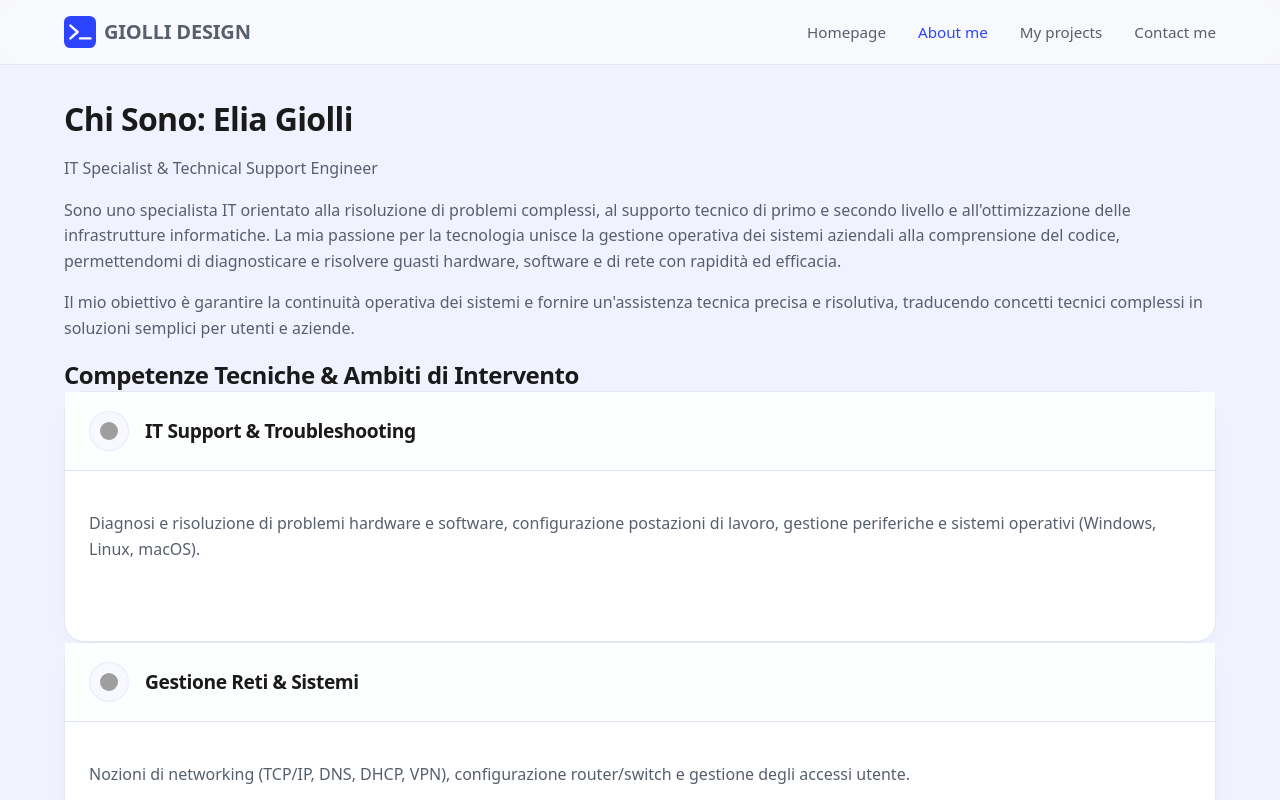
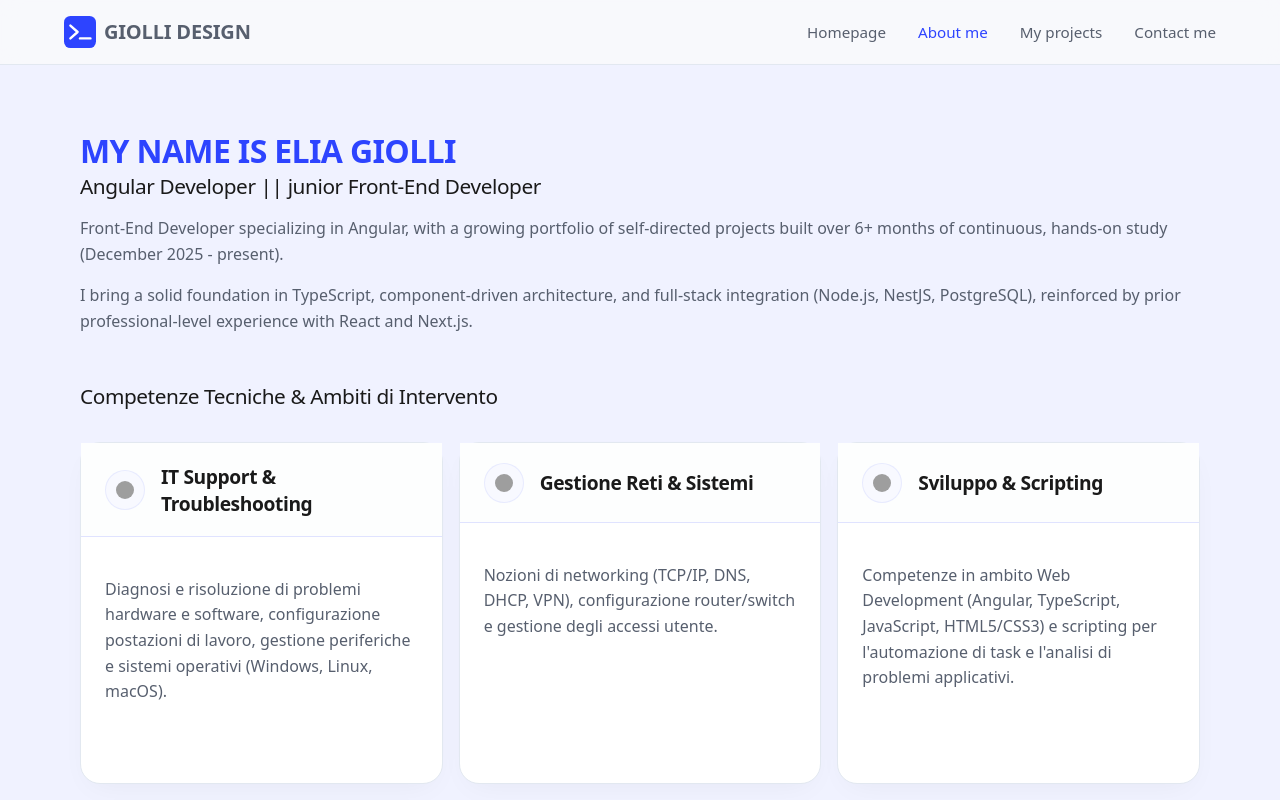
Before and after one commit to EliaGiolli/portfolio-elia-angular, an Angular app: page /about in a window 1280 px wide. Shown: the top 800 px of the page. Built offline with nearby package versions, Linux system fonts and the light colour scheme; grey boxes are pictures that could not be loaded.

Commit message:
started restyling of the about route

```diff
--- a/src/app/features/about/about-me/about-me.css
+++ b/src/app/features/about/about-me/about-me.css
@@ -1,70 +1,31 @@
-/* ==========================================================================
-   STYLES PER COMPONENTE APP-CARD (card.css)
-   ========================================================================== */
-
-:host {
-  display: block;
-  height: 100%;
+article {
+  padding: 2rem 1rem;
+  display: flex;
+  flex-direction: column;
+  align-items: center;
+  justify-content: center;
 }
 
-.custom-card {
-  background-color: var(--bg-background-primary);
-  border: 1px solid var(--bg-accent-secondary);
-  border-radius: 12px;
-  padding: 1.5rem;
-  display: flex;
-  flex-direction: column;
-  height: 100%;
-  transition: transform 0.2s ease, box-shadow 0.2s ease, border-color 0.2s ease;
+h1 {
+  color: var(--text-accent-primary);
+  font-size: 2rem;
+  font-weight: 700;
+  text-transform: uppercase;
 }
 
-.custom-card:hover {
-  transform: translateY(-2px);
-  box-shadow: 0 10px 25px -5px rgba(45, 68, 255, 0.08);
-  border-color: var(--bg-accent-primary);
+.subtitle{
+  color: var(--text-primary);
+  font-size: 1.3rem;
+  font-weight: 500;
 }
 
-.card-header {
-  display: flex;
-  align-items: center;
-  gap: 1rem;
-  margin-bottom: 1rem;
+.skills-grid {
+  margin-top: 2rem;
+
+  .cards-layout{
+    margin-top: 2rem;
+    display: grid;
+    grid-template-columns: repeat(3, 1fr);
+    gap: 1rem;
+  }
 }
-
-.card-header app-icon {
-  display: flex;
-  align-items: center;
-  justify-content: center;
-  flex-shrink: 0;
-}
-
-.header-content h3 {
-  color: var(--text-primary);
-  font-size: 1.25rem;
-  font-weight: 600;
-  margin: 0;
-}
-
-.card-body {
-  flex-grow: 1;
-}
-
-.card-body p {
-  color: var(--text-secondary);
-  font-size: 0.95rem;
-  line-height: 1.6;
-  margin: 0 0 1rem 0;
-}
-
-.card-body p:last-child {
-  margin-bottom: 0;
-}
-
-.card-footer {
-  margin-top: 1.5rem;
-  padding-top: 1rem;
-  border-top: 1px solid var(--bg-accent-secondary);
-  display: flex;
-  align-items: center;
-  justify-content: space-between;
-}
--- a/src/app/features/about/about-me/about-me.html
+++ b/src/app/features/about/about-me/about-me.html
@@ -2,20 +2,20 @@
 
   <!-- HEADER / INTRODUZIONE -->
   <header class="about-header">
-    <h1 class="text-accent">Chi Sono: Elia Giolli</h1>
-    <p class="subtitle">IT Specialist & Technical Support Engineer</p>
+    <h1>My name is Elia Giolli</h1>
+    <h2 class="subtitle">Angular Developer || junior Front-End Developer</h2>
 
-    <p class="intro-text">
-      Sono uno specialista IT orientato alla risoluzione di problemi complessi, al supporto tecnico di primo e secondo livello e all'ottimizzazione delle infrastrutture informatiche. La mia passione per la tecnologia unisce la gestione operativa dei sistemi aziendali alla comprensione del codice, permettendomi di diagnosticare e risolvere guasti hardware, software e di rete con rapidità ed efficacia.
+    <p>
+      Front-End Developer specializing in Angular, with a growing portfolio of self-directed projects built over 6+ months of continuous, hands-on study (December 2025 - present).
     </p>
-    <p class="intro-text">
-      Il mio obiettivo è garantire la continuità operativa dei sistemi e fornire un'assistenza tecnica precisa e risolutiva, traducendo concetti tecnici complessi in soluzioni semplici per utenti e aziende.
+    <p>
+      I bring a solid foundation in TypeScript, component-driven architecture, and full-stack integration (Node.js, NestJS, PostgreSQL), reinforced by prior professional-level experience with React and Next.js.
     </p>
   </header>
 
   <!-- SEZIONE CARDS COMPETENZE -->
   <section class="skills-grid">
-    <h2 class="section-title">Competenze Tecniche & Ambiti di Intervento</h2>
+    <h2 class="subtitle">Competenze Tecniche & Ambiti di Intervento</h2>
 
     <div class="cards-layout">
 
--- a/src/app/features/homepage/homepage.html
+++ b/src/app/features/homepage/homepage.html
@@ -1,7 +1,7 @@
 <main class="main-wrapper">
     <div class="presentation-wrapper">
         <h3>I'm Elia Giolli</h3>
-        <h1>Full-Stack developer</h1>
+        <h1>Angular developer</h1>
         <div class="icons-wrapper">
             <div class="icon-group">
                 <span class="group-label">Frontend</span>
--- a/src/app/features/projects/projects-grid/projects-grid.ts
+++ b/src/app/features/projects/projects-grid/projects-grid.ts
@@ -35,6 +35,7 @@ export class ProjectsGrid {
     { label: 'TypeScript', value: 'typescript' },
     { label: 'JavaScript', value: 'javascript' },
     { label: 'TailwindCSS', value: 'tailwindcss' },
+    { label: 'Astro', value: 'astro' },
   ];
 
   private readonly backendTags: FilterTag[] = [
```
